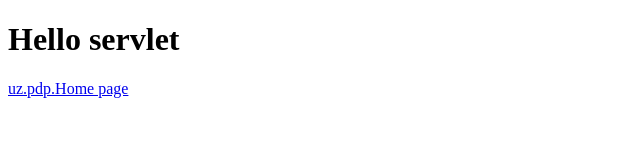
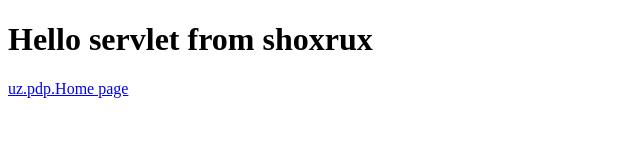
Before and after one commit to KhamzaKuranbayev/app-servlet, a plain HTML site: page web/index.html in a window 1280 px wide. Shown: the whole page, without its empty margins (0-640 px from the left). Drawn offline with Linux system fonts and the light colour scheme.

Commit message:
index hmtl ni o'zgartirdim

```diff
--- a/web/index.html
+++ b/web/index.html
@@ -6,7 +6,7 @@
 </head>
 <body>
 
-<h1>Hello servlet</h1>
+<h1>Hello servlet from shoxrux</h1>
 <a href="/home">uz.pdp.Home page</a>
 </body>
 </html>
```
